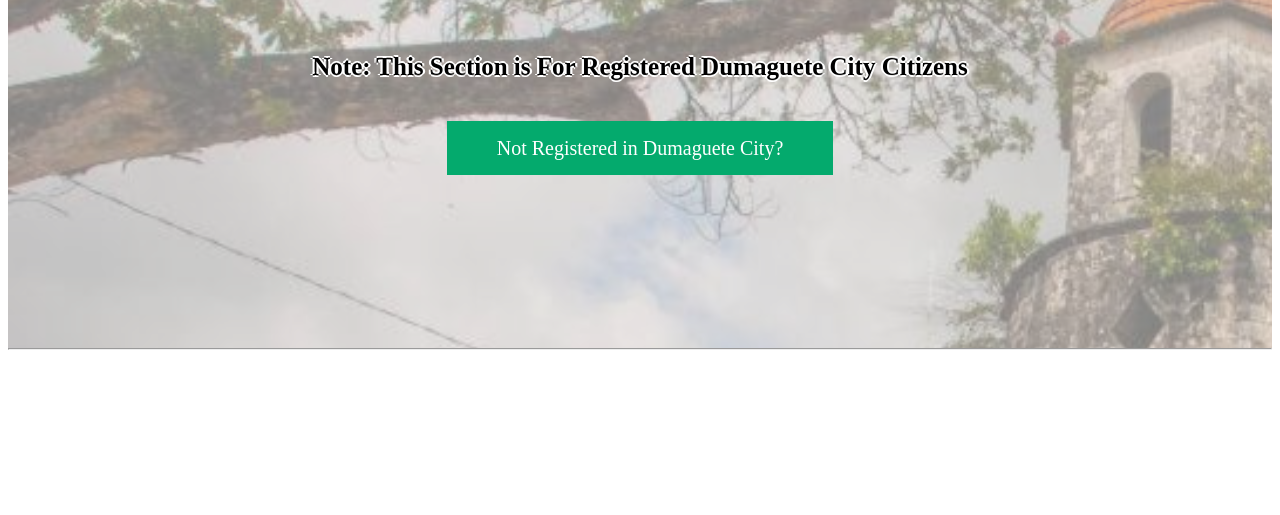
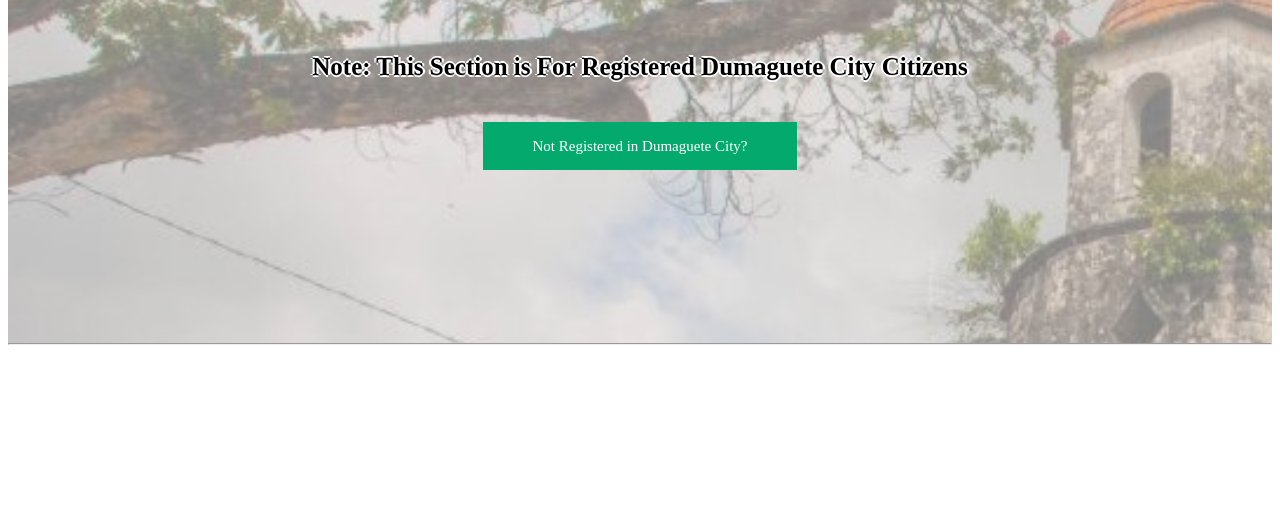
Before and after one commit to eban2724/eban, a plain HTML site: page AssistMed/dgtectzen.html in a window 1280 px wide. Shown: the part 279-794 px from the top of the page. Drawn offline with Linux system fonts and the light colour scheme.

Commit message:
dgtectzen.html

```diff
--- a/AssistMed/dgtectzen.html
+++ b/AssistMed/dgtectzen.html
@@ -50,7 +50,7 @@
   </div>
   <br>
 
-    <center><a href="ndgtectzen.html" class="dropbtnw" Style="Font-size: 20px;">Not Registered in Dumaguete City?</a></center>
+    <center><a href="ndgtectzen.html" class="dropbtnw" Style="Font-size: 15px;">Not Registered in Dumaguete City?</a></center>
 
       <br>
       <br>
```
